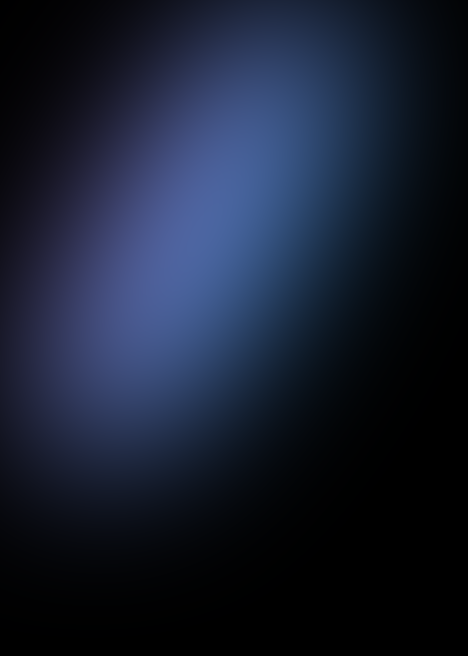
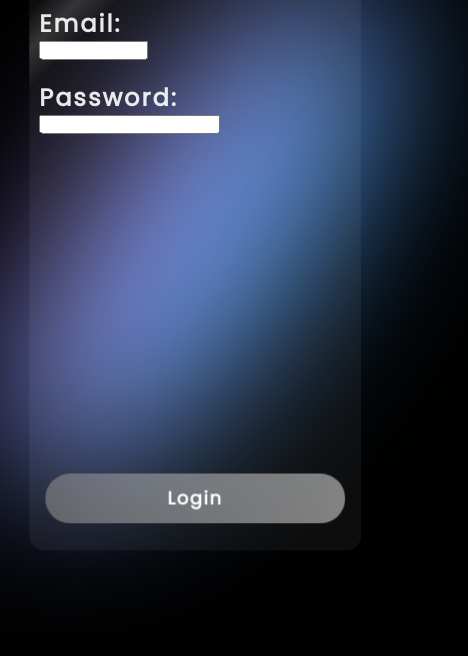
Before and after one commit to AbolfazlFmz/glassmorphism-login, a plain HTML site: page index.html in a window 390 px wide. Shown: the part 188-844 px from the top of the page, 468 px wide, since content can reach past the window. Drawn offline with Linux system fonts and the light colour scheme.

Commit message:
Add files via upload

```diff
--- a/index.html
+++ b/index.html
@@ -11,8 +11,27 @@
 			<div class="skew">
 				<div class="rotate"></div>
 			</div>
-			<div class="login_container">
-				<div class="login_card"></div>
+		</div>
+		<div class="login_container">
+			<div class="login_card">
+				<div class="shine"></div>
+					<form action="#">
+				<h1>Welcome</h1>
+
+						<div>
+							<h2>Email:</h2>
+							<input class="email" type="email" required />
+						</div>
+						<div>
+							<h2>Password:</h2>
+							<input class="password" type="password" minlength="8" required/>
+						</div>
+					</form>
+					<div class="button_container">
+						<div class="button"><a href="#">Login</a></div>
+						<div class="button_effect"></div>
+					</div>
+				</div>
 			</div>
 		</div>
 	</body>
--- a/styles/styles.css
+++ b/styles/styles.css
@@ -1,11 +1,18 @@
+@font-face {
+	font-family: poppins;
+	src: url("../fonts/ttf/Poppins-Regular.ttf") format("TrueType");
+}
+:root {
+	overflow: hidden;
+}
 * {
 	margin: 0;
 	padding: 0;
 	box-sizing: border-box;
 }
 body {
+	font-family: poppins;
 	background-color: #000;
-	overflow: hidden;
 }
 .effect_container {
 	display: flex;
@@ -25,10 +32,10 @@ body {
 		transform: skew(0deg);
 	}
 	25% {
-		transform: skew(-36deg);
+		transform: skew(-39deg);
 	}
 	75% {
-		transform: skew(36deg);
+		transform: skew(39deg);
 	}
 }
 .rotate {
@@ -46,6 +53,116 @@ body {
 		transform: rotate(360deg);
 	}
 }
+.login_card {
+	position: fixed;
+	inset: 0;
+	top: 50%;
+	left: 50%;
+	width: 28vw;
+	height: 61vh;
+	transform: translate(-50%, -50%);
+	background-color: rgba(250, 250, 250, 0.05);
+	border-radius: 15px;
+	padding-left: 10px;
+	padding-right: 10px;
+	overflow: hidden;
+}
+.shine {
+	position: absolute;
+	width: 80px;
+	height: 800px;
+	transform: skew(-45deg);
+	bottom: 150px;
+	background-image: linear-gradient(
+		to right,
+		transparent,
+		rgba(255, 255, 255, 0.15),
+		transparent
+	);
+	transition: bottom 600ms ease;
+}
+.login_card:hover > .shine {
+	bottom: -800px;
+}
+h1 {
+	text-align: center;
+}
+h1,
+h2 {
+	margin-top: 20px;
+	color: rgba(255, 255, 255, 0.9);
+	letter-spacing: 2px;
+}
+
+input {
+	display: block;
+}
+.email {
+	outline: 0;
+	width: 28vw;
+}
+.button_container {
+	position: absolute;
+	bottom: 4%;
+	left: 50%;
+	transform: translateX(-50%);
+	width: 20vw;
+	height: 50px;
+	display: flex;
+	justify-content: center;
+	align-items: center;
+}
+.button {
+	position: absolute;
+	bottom: 4%;
+	left: 50%;
+	transform: translateX(-50%);
+	width: 300px;
+	height: 50px;
+	line-height: 50px;
+	font-size: 18px;
+	font-weight: 600;
+	letter-spacing: 1.5px;
+	border-radius: 30px;
+	background-color: rgba(250, 250, 250, 0.5);
+	display: flex;
+	justify-content: center;
+	align-items: center;
+	backdrop-filter: blur(10px);
+	background-image: linear-gradient(
+		to right,
+		rgba(10, 10, 10, 0.32),
+		transparent
+	);
+}
+a {
+	text-decoration: none;
+	color: #fff;
+}
+
+.button_effect {
+	width: 0px;
+	height: 0px;
+	margin-bottom: 4px;
+	background-color: #00e5ff;
+	border-radius: 100%;
+	position: absolute;
+	transition: all 400ms ease;
+	z-index: -1;
+}
+.button:hover + .button_effect {
+	width: 288px;
+	height: 40px;
+	box-shadow: 0px 0px 10px 6px #00e5ff;
+	border-radius: 30px;
+}
+
+@media screen and (max-width: 1200px) {
+	.login_card {
+		width: 35vw;
+		height: 80vh;
+	}
+}
 @media screen and (max-width: 950px) {
 	@keyframes skew {
 		0%,
@@ -54,10 +171,10 @@ body {
 			transform: skew(0deg);
 		}
 		25% {
-			transform: skew(-26deg);
+			transform: skew(-30deg);
 		}
 		75% {
-			transform: skew(26deg);
+			transform: skew(30deg);
 		}
 	}
 	.rotate {
@@ -66,10 +183,38 @@ body {
 	.skew {
 		animation: skew 20s ease-in infinite;
 	}
+	.login_card {
+		width: 48vw;
+		height: 80vh;
+	}
 }
-@media screen and (max-width: 650px) {
+@media screen and (max-width: 750px) {
+	.rotate {
+		width: 40vw;
+		height: 65vh;
+	}
+	.login_card {
+		width: 55vw;
+		height: 75vh;
+	}
+}
+@media screen and (max-width: 580px) {
 	.rotate {
 		width: 50vw;
 		height: 55vh;
 	}
+	.login_card {
+		width: 68vw;
+		height: 75vh;
+	}
 }
+@media screen and (max-width: 480px) {
+	.rotate {
+		width: 65vw;
+		height: 60vh;
+	}
+	.login_card {
+		width: 85vw;
+		height: 75vh;
+	}
+}
```
